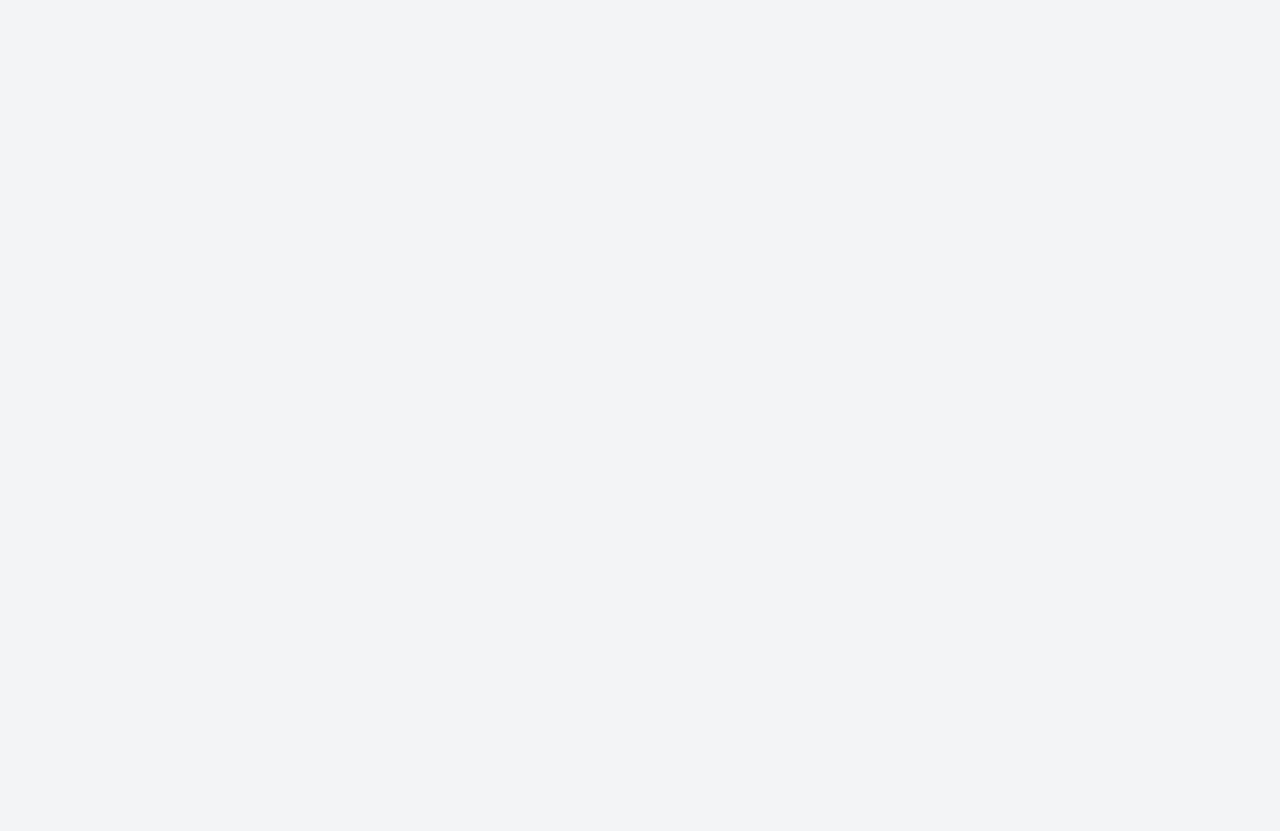
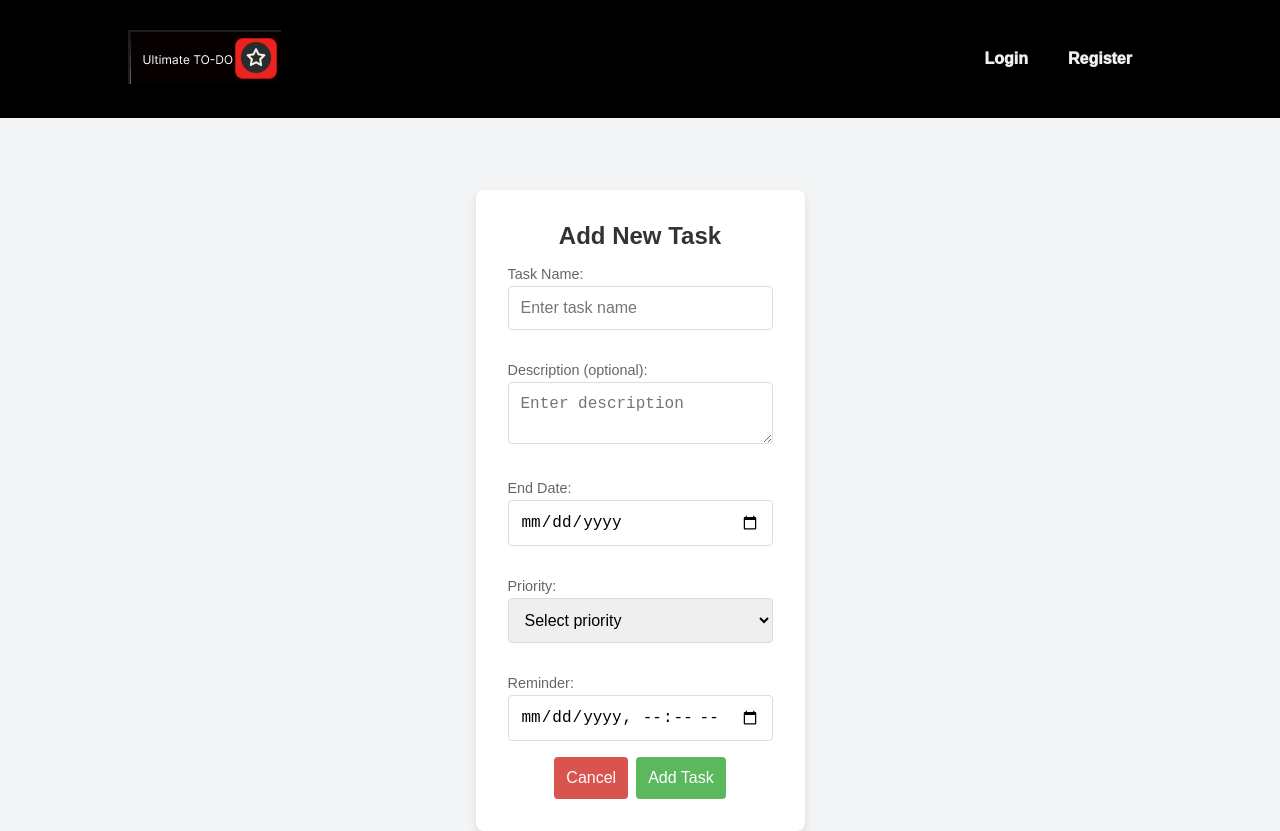
Before and after one commit to kris-rk/ultimate-todolist, a React (Create React App) app: page /add_item in a window 1280 px wide. Before the commit this address had no page. Before the commit the page ends 800 px from the top, so only its background shows below. Built offline with nearby package versions, Linux system fonts and the light colour scheme.

Commit message:
Created AddItem component and styled

```diff
--- /dev/null
+++ b/src/AddItem.js
@@ -0,0 +1,117 @@
+import React, { useState } from 'react';
+import Navbar from './Components/Navbar/Navbar';
+
+
+const AddItem = () => {
+  const [taskName, setTaskName] = useState('');
+  const [description, setDescription] = useState('');
+  const [endDate, setEndDate] = useState('');
+  const [priority, setPriority] = useState('');
+  const [reminder, setReminder] = useState('');
+
+  const handleChange = (e) => {
+    const { name, value } = e.target;
+    switch (name) {
+      case 'taskName':
+        setTaskName(value);
+        break;
+      case 'description':
+        setDescription(value);
+        break;
+      case 'endDate':
+        setEndDate(value);
+        break;
+      case 'priority':
+        setPriority(value);
+        break;
+      case 'reminder':
+        setReminder(value);
+        break;
+      default:
+        break;
+    }
+  };
+
+  const handleSubmit = (e) => {
+    e.preventDefault();
+    const newItem = { taskName, description, endDate, priority, reminder };
+    console.log('New Item:', newItem);
+
+    //clear form inputs
+    setTaskName('');
+    setDescription('');
+    setEndDate('');
+    setPriority('');
+    setReminder('');
+  };
+
+  return (
+    <div className="add-item-container">
+    <Navbar></Navbar>
+      <h2>Add New Task</h2>
+      <form className="add-item-form" onSubmit={handleSubmit}>
+        <div>
+          <label>Task Name:</label>
+          <input
+            type="text"
+            name="taskName"
+            value={taskName}
+            onChange={handleChange}
+            placeholder="Enter task name"
+            required
+          />
+        </div>
+        <div>
+          <label>Description (optional):</label>
+          <textarea
+            name="description"
+            value={description}
+            onChange={handleChange}
+            placeholder="Enter description"
+          ></textarea>
+        </div>
+        <div>
+          <label>End Date:</label>
+          <input
+            type="date"
+            name="endDate"
+            value={endDate}
+            onChange={handleChange}
+          />
+        </div>
+        <div>
+          <label>Priority:</label>
+          <select name="priority" value={priority} onChange={handleChange}>
+            <option value="">Select priority</option>
+            <option value="low">Low</option>
+            <option value="medium">Medium</option>
+            <option value="high">High</option>
+          </select>
+        </div>
+        <div>
+          <label>Reminder:</label>
+          <input
+            type="datetime-local"
+            name="reminder"
+            value={reminder}
+            onChange={handleChange}
+          />
+        </div>
+        <div>
+          <button type="button" onClick={() => {
+            setTaskName('');
+            setDescription('');
+            setEndDate('');
+            setPriority('');
+            setReminder('');
+          }}>
+            Cancel
+          </button>
+          <button type="submit">Add Task</button>
+        </div>
+      </form>
+    </div>
+  );
+};
+
+export default AddItem;
--- a/src/App.css
+++ b/src/App.css
@@ -6,6 +6,7 @@ body {
   height: 100vh;
   background-color: #f3f4f6;
   margin: 0;
+  padding-top: 200px;
 }
 
 .auth-container {
@@ -58,3 +59,65 @@ body {
 .auth-form button:hover {
   background-color: #357ab8;
 }
+
+.add-item-container {
+  width: 100%;
+  max-width: 500px;
+  padding: 2rem;
+  background-color: #ffffff;
+  box-shadow: 0 4px 8px rgba(0, 0, 0, 0.1);
+  border-radius: 8px;
+  text-align: center;
+  margin-top: 20px;
+}
+
+.add-item-container h2 {
+  color: #333;
+}
+
+.add-item-form label {
+  display: block;
+  margin: 1rem 0 0.25rem;
+  color: #666;
+  text-align: left;
+  font-size: 0.9rem;
+}
+
+.add-item-form input,
+.add-item-form textarea,
+.add-item-form select {
+  width: 100%;
+  padding: 0.75rem;
+  border: 1px solid #ddd;
+  border-radius: 4px;
+  font-size: 1rem;
+  margin-bottom: 1rem;
+}
+
+.add-item-form button {
+  padding: 0.75rem;
+  font-size: 1rem;
+  border: none;
+  border-radius: 4px;
+  cursor: pointer;
+  transition: background-color 0.3s ease;
+}
+
+.add-item-form button[type="button"] {
+  background-color: #d9534f;
+  color: #fff;
+  margin-right: 0.5rem;
+}
+
+.add-item-form button[type="button"]:hover {
+  background-color: #c9302c;
+}
+
+.add-item-form button[type="submit"] {
+  background-color: #5cb85c;
+  color: #fff;
+}
+
+.add-item-form button[type="submit"]:hover {
+  background-color: #4cae4c;
+}
--- a/src/App.js
+++ b/src/App.js
@@ -4,6 +4,7 @@ import { BrowserRouter as Router, Route, Routes} from 'react-router-dom';
 import Home from './Home'
 import Login from './Login'
 import Register from './Register'
+import AddItem from './AddItem'
 
 function App() {
   return (
@@ -13,6 +14,7 @@ function App() {
           <Route exact path="/" element={<Home/>} />
           <Route path="/register" element={<Register/>} />
           <Route path="/login" element={<Login/>} />
+          <Route path="/add_item" element={<AddItem/>} />
         </Routes>
       </div>
     </Router>
--- a/src/Components/Navbar/Navbar.css
+++ b/src/Components/Navbar/Navbar.css
@@ -62,7 +62,6 @@
     background-color: rgba(0, 136, 169, 0.8);
   }
 
-  /* Mobile Nav */
 
   .menu {
     display: none;
--- a/src/Components/Navbar/Navbar.js
+++ b/src/Components/Navbar/Navbar.js
@@ -1,5 +1,5 @@
 import React, { useState } from 'react';
-import './Navbar.css'; // Assuming you're using a CSS file
+import './Navbar.css';
 import logo from './logo.png';
 
 function Navbar() {
--- a/src/Login.js
+++ b/src/Login.js
@@ -12,7 +12,7 @@ function Login() {
 
   return (
     <div>
-      <Navbar></Navbar>
+    <Navbar></Navbar>
     <div className="auth-container">
       <h2>Login</h2>
       <form onSubmit={handleLogin} className="auth-form">
```
